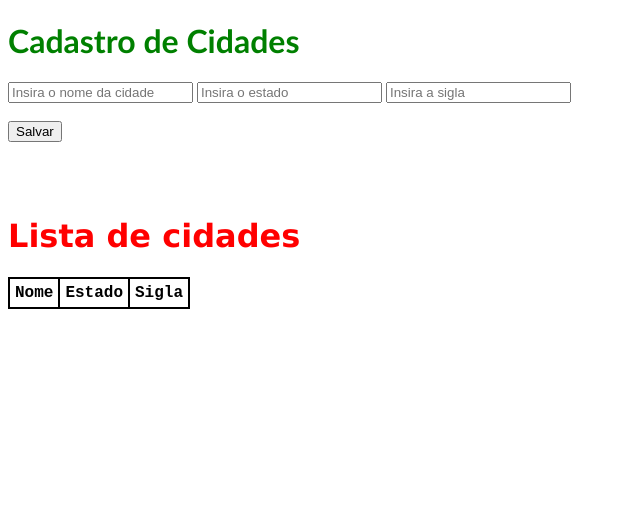
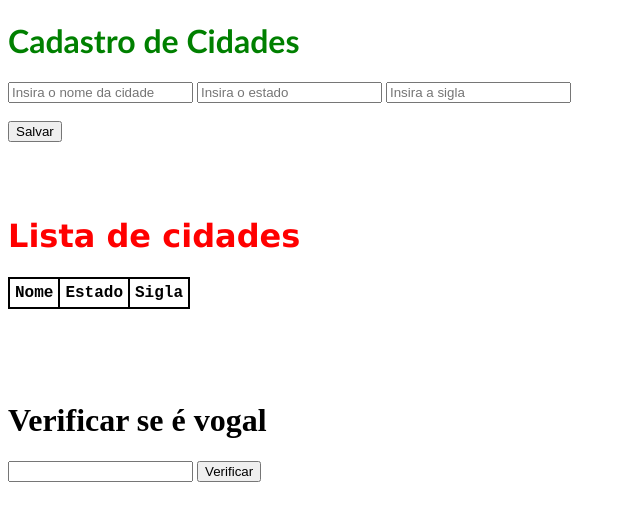
Before and after one commit to gustavoPaulo/teste-js-murilo, a website: page exemplo-tabela-dinamica/cidade.html in a window 1280 px wide. Shown: the whole page, without its empty margins (0-640 px from the left). Drawn offline with Linux system fonts and the light colour scheme.

Commit message:
Elaboração do desafio 1

```diff
--- a/exemplo-tabela-dinamica/cidade.html
+++ b/exemplo-tabela-dinamica/cidade.html
@@ -42,6 +42,15 @@
         <tbody></tbody>
     </table>
 
+    <br>
+    <br>
+    <br>
+    <br>
+
+    <h1>Verificar se é vogal</h1>
+    <input type="text" name="verificarVogal" id="verificarVogal">
+    <button onclick="isVogal()">Verificar</button>
+
     <script src="cidade.js"></script>
 </body>
 </html>
--- a/exemplo-tabela-dinamica/cidade.js
+++ b/exemplo-tabela-dinamica/cidade.js
@@ -37,3 +37,15 @@ function novaCidade() {
 
     alert("Cidade cadastrada com sucesso!");
 }
+
+function isVogal() {
+  // A expressão regular verifica se o caractere é uma vogal
+  // A flag 'i' torna a verificação insensível a maiúsculas e minúsculas
+  // Expressão regular -> /[aeiou]/i.test(letra)
+
+  // Recupera o valor do input
+  var letra = document.getElementById('frase1').value;
+
+  // Verifica se o caractere digitado é uma vogal e retorna true ou false
+  return /[aeiou]/i.test(letra);
+}
```
Also changed, not shown: desafio 1/README.md (added).
